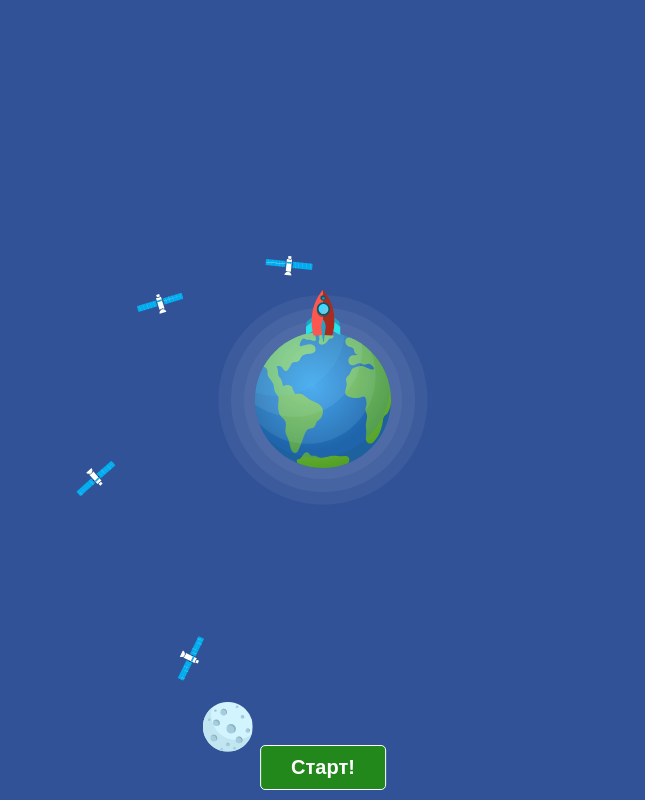
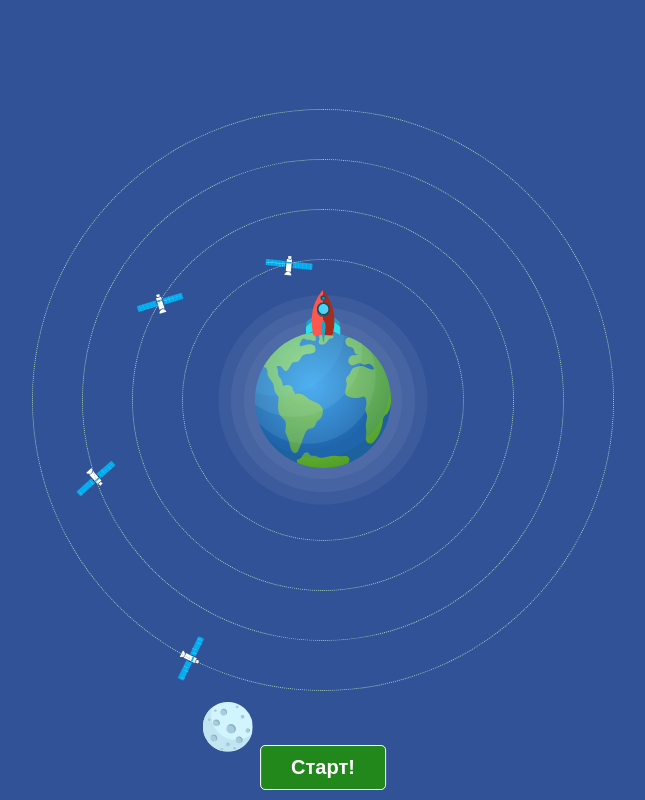
Before and after one commit to Steel62/testing, a React (Create React App) app: page / in a window 1280 px wide. Shown: the whole page, without its empty margins (317-962 px from the left). Built offline with nearby package versions, Linux system fonts and the light colour scheme.

Commit message:
Орбита

```diff
--- a/src/components/Satellite/Satellite.js
+++ b/src/components/Satellite/Satellite.js
@@ -49,14 +49,25 @@
         //поворот вокруг своей оси
         const rotateSelf = (this.state.clockwise === true) ? this.state.angle : -this.state.angle;
 
+        //ширина и высота дива для орбиты
+        const heightWidth = this.props.radius * 2;
 
         return(
+            <div>
+
             <div className='satellite detectCollapse' style={{
                 left: positionX,
                 top: positionY,
             }}>
                 <img src={icon} alt="" style = {{transform: `rotate(${rotateSelf}deg)`}}/>
             </div>
+                <div className="orbitSatellite" style={{
+                    width: heightWidth,
+                    height: heightWidth
+                }}></div>
+
+            </div>
+
         );
     }
 
--- a/src/components/Satellite/satellite.css
+++ b/src/components/Satellite/satellite.css
@@ -4,3 +4,11 @@
 .satellite img{
     width: 30px;
 }
+.orbitSatellite{
+    position: absolute;
+    left: 50%;
+    top: 50%;
+    transform: translateX(-50%) translateY(-50%);
+    border-radius: 50%;
+    border: 1px #a6ceb2 dotted;
+}
```
